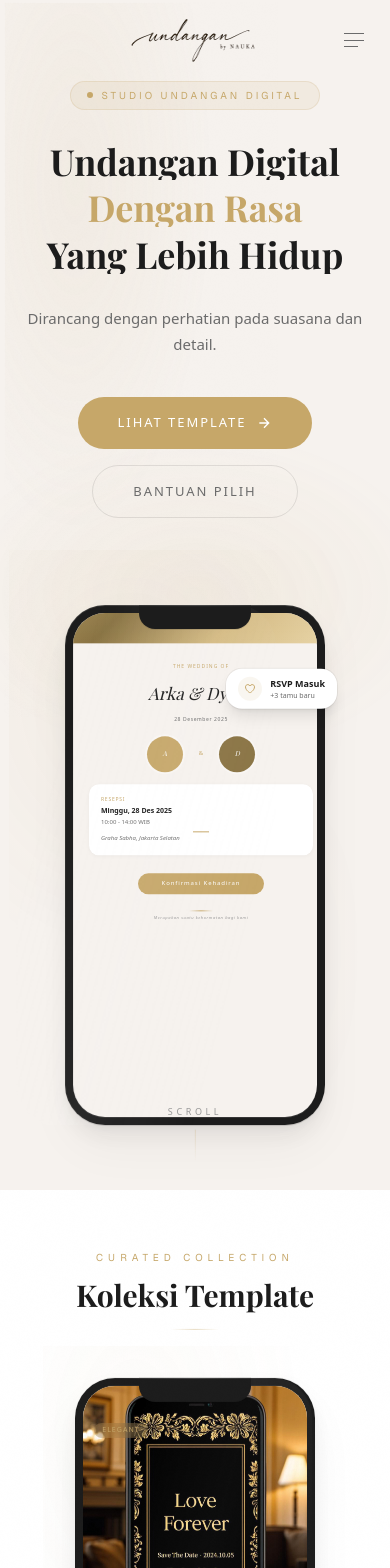
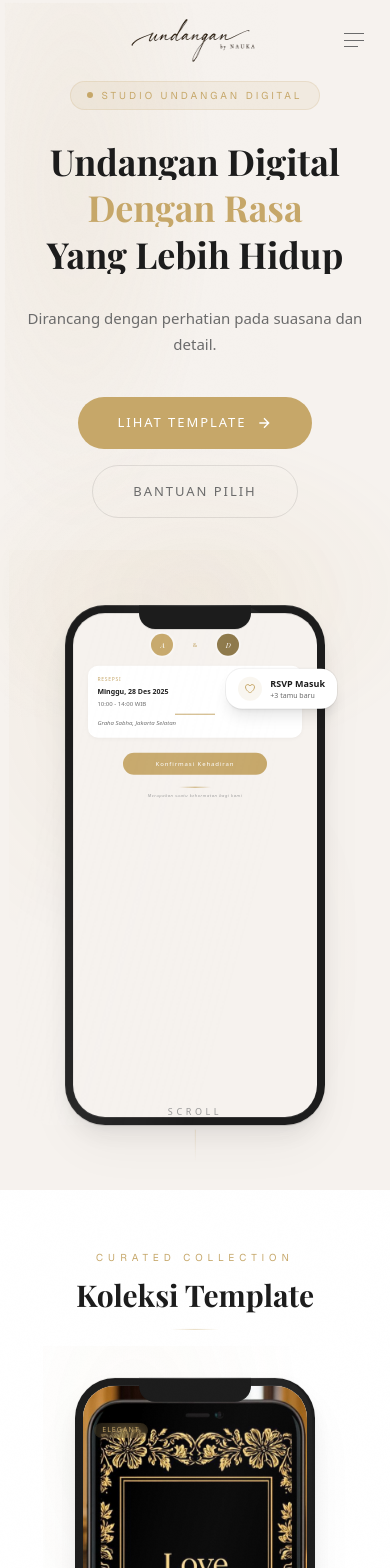
Before and after one commit to anisafitriaalprianti/undangannauka, a Next.js app: page / in a window 390 px wide. Shown: the top 1568 px of the page. Built offline with nearby package versions, Linux system fonts and the light colour scheme.

Commit message:
fix: remove scaling container approach, use clamp/percent for responsive phone screens

```diff
--- a/src/components/sections/Hero.tsx
+++ b/src/components/sections/Hero.tsx
@@ -221,33 +221,20 @@ export default function Hero() {
                   style={{ backgroundColor: '#1C1C1C' }}
                 />
 
-                {/* Screen — uses scaling container so content always fits proportionally */}
+                {/* Screen */}
                 <div
                   className="relative w-full h-full rounded-[2rem] overflow-hidden"
                   style={{ backgroundColor: '#F6F2EE' }}
                 >
-                  <div className="absolute inset-0">
+                  {/* Mini invitation content — scrolling */}
                   <div
-                      className="w-[256px] origin-top-left animate-[phoneScroll_8s_ease-in-out_infinite]"
-                      style={{ animationDuration: '10s', transform: 'scale(var(--phone-scale, 1))' }}
-                      ref={(el) => {
-                        if (!el) return;
-                        const parent = el.parentElement;
-                        if (!parent) return;
-                        const updateScale = () => {
-                          const pw = parent.clientWidth;
-                          el.style.setProperty('--phone-scale', `${pw / 256}`);
-                        };
-                        updateScale();
-                        const ro = new ResizeObserver(updateScale);
-                        ro.observe(parent);
-                        return () => ro.disconnect();
-                      }}
+                    className="animate-[phoneScroll_8s_ease-in-out_infinite]"
+                    style={{ animationDuration: '10s' }}
                   >
                     {/* Hero photo area — emotional */}
                     <div
                       className="w-full relative overflow-hidden"
-                        style={{ height: '140px', background: 'linear-gradient(135deg, #C6A769 0%, #8A7444 40%, #D4BA82 70%, #E8D5A8 100%)' }}
+                      style={{ height: '35%', background: 'linear-gradient(135deg, #C6A769 0%, #8A7444 40%, #D4BA82 70%, #E8D5A8 100%)' }}
                     >
                       {/* Warm light leak from top */}
                       <div
@@ -259,7 +246,7 @@ export default function Hero() {
                       />
                       {/* Bismillah / opening */}
                       <div className="absolute inset-0 flex flex-col items-center justify-center">
-                          <span style={{ fontSize: '5px', letterSpacing: '0.3em', color: 'rgba(255,255,255,0.5)', textTransform: 'uppercase' as const }}>
+                        <span className="text-white/50" style={{ fontSize: 'clamp(3px, 1.8vw, 5px)', letterSpacing: '0.3em' }}>
                           بِسْمِ اللَّهِ الرَّحْمَنِ الرَّحِيمِ
                         </span>
                       </div>
@@ -267,52 +254,49 @@ export default function Hero() {
                     </div>
 
                     {/* Greeting */}
-                      <div className="px-5 pt-5 text-center">
-                        <p style={{ fontSize: '5px', letterSpacing: '0.2em', color: '#C6A769', textTransform: 'uppercase' as const }}>
+                    <div className="px-[8%] pt-[6%] text-center">
+                      <p className="text-[#C6A769]" style={{ fontSize: 'clamp(3px, 1.8vw, 5px)', letterSpacing: '0.2em', textTransform: 'uppercase' }}>
                         The Wedding Of
                       </p>
-                        <div className="mt-2 mb-1 mx-auto" style={{ width: '20px', height: '0.5px', background: 'linear-gradient(to right, transparent, #C6A769, transparent)' }} />
-                        <p style={{ fontSize: '17px', fontFamily: 'var(--font-playfair)', color: '#1C1C1C', fontStyle: 'italic', lineHeight: '1.2' }}>
+                      <div className="my-[2%] mx-auto" style={{ width: '12%', height: '1px', background: 'linear-gradient(to right, transparent, #C6A769, transparent)' }} />
+                      <p style={{ fontSize: 'clamp(10px, 6vw, 17px)', fontFamily: 'var(--font-playfair)', color: '#1C1C1C', fontStyle: 'italic', lineHeight: '1.2' }}>
                         Arka & Dyana
                       </p>
-                        <div className="mt-1 mb-2 mx-auto" style={{ width: '20px', height: '0.5px', background: 'linear-gradient(to right, transparent, #C6A769, transparent)' }} />
-                        <p style={{ fontSize: '5px', color: '#6B6B6B', letterSpacing: '0.12em' }}>
+                      <div className="my-[2%] mx-auto" style={{ width: '12%', height: '1px', background: 'linear-gradient(to right, transparent, #C6A769, transparent)' }} />
+                      <p className="text-[#6B6B6B]" style={{ fontSize: 'clamp(3px, 1.8vw, 5px)', letterSpacing: '0.12em' }}>
                         28 Desember 2025
                       </p>
                     </div>
 
                     {/* Couple avatars */}
-                      <div className="flex items-center justify-center gap-4 py-3">
-                        <div className="w-9 h-9 rounded-full flex items-center justify-center text-white ring-2 ring-white/30" style={{ fontSize: '7px', fontFamily: 'var(--font-playfair)', fontStyle: 'italic', backgroundColor: '#C6A769' }}>A</div>
-                        <div className="flex flex-col items-center">
-                          <span style={{ fontSize: '6px', color: '#C6A769' }}>&amp;</span>
-                        </div>
-                        <div className="w-9 h-9 rounded-full flex items-center justify-center text-white ring-2 ring-white/30" style={{ fontSize: '7px', fontFamily: 'var(--font-playfair)', fontStyle: 'italic', backgroundColor: '#8A7444' }}>D</div>
+                    <div className="flex items-center justify-center gap-[8%] py-[4%]">
+                      <div className="rounded-full flex items-center justify-center text-white ring-2 ring-white/30" style={{ width: 'clamp(16px, 10vw, 22px)', height: 'clamp(16px, 10vw, 22px)', fontSize: 'clamp(4px, 2.5vw, 7px)', fontFamily: 'var(--font-playfair)', fontStyle: 'italic', backgroundColor: '#C6A769' }}>A</div>
+                      <span className="text-[#C6A769]" style={{ fontSize: 'clamp(4px, 2vw, 6px)' }}>&amp;</span>
+                      <div className="rounded-full flex items-center justify-center text-white ring-2 ring-white/30" style={{ width: 'clamp(16px, 10vw, 22px)', height: 'clamp(16px, 10vw, 22px)', fontSize: 'clamp(4px, 2.5vw, 7px)', fontFamily: 'var(--font-playfair)', fontStyle: 'italic', backgroundColor: '#8A7444' }}>D</div>
                     </div>
 
                     {/* Event card */}
-                      <div className="mx-4 p-3 rounded-lg" style={{ backgroundColor: 'white', boxShadow: '0 1px 4px rgba(28,28,28,0.04)' }}>
-                        <p style={{ fontSize: '5px', color: '#C6A769', letterSpacing: '0.15em', textTransform: 'uppercase' as const, marginBottom: '3px' }}>Resepsi</p>
-                        <p style={{ fontSize: '7px', color: '#1C1C1C', fontWeight: 600, marginBottom: '1px' }}>Minggu, 28 Des 2025</p>
-                        <p style={{ fontSize: '6px', color: '#6B6B6B' }}>10:00 - 14:00 WIB</p>
-                        <div style={{ width: '16px', height: '0.5px', background: '#C6A769', margin: '4px auto 0' }} />
-                        <p style={{ fontSize: '6px', color: '#6B6B6B', marginTop: '3px', fontStyle: 'italic' }}>Graha Sabha, Jakarta Selatan</p>
+                    <div className="mx-[6%] p-[4%] rounded-lg" style={{ backgroundColor: 'white', boxShadow: '0 1px 4px rgba(28,28,28,0.04)' }}>
+                      <p className="text-[#C6A769]" style={{ fontSize: 'clamp(3px, 1.6vw, 5px)', letterSpacing: '0.15em', textTransform: 'uppercase', marginBottom: '2%' }}>Resepsi</p>
+                      <p style={{ fontSize: 'clamp(4px, 2.5vw, 7px)', color: '#1C1C1C', fontWeight: 600, marginBottom: '1%' }}>Minggu, 28 Des 2025</p>
+                      <p className="text-[#6B6B6B]" style={{ fontSize: 'clamp(3px, 2vw, 6px)' }}>10:00 - 14:00 WIB</p>
+                      <div className="mx-auto mt-[3%]" style={{ width: '20%', height: '1px', background: '#C6A769' }} />
+                      <p className="text-[#6B6B6B]" style={{ fontSize: 'clamp(3px, 2vw, 6px)', marginTop: '2%', fontStyle: 'italic' }}>Graha Sabha, Jakarta Selatan</p>
                     </div>
 
                     {/* RSVP button */}
-                      <div className="px-4 pt-3 pb-4 text-center">
-                        <div className="inline-block px-6 py-1.5 rounded-full text-white" style={{ fontSize: '6px', letterSpacing: '0.15em', backgroundColor: '#C6A769' }}>Konfirmasi Kehadiran</div>
+                    <div className="px-[6%] pt-[4%] pb-[5%] text-center">
+                      <div className="inline-block px-[15%] py-[3%] rounded-full text-white" style={{ fontSize: 'clamp(3px, 2vw, 6px)', letterSpacing: '0.15em', backgroundColor: '#C6A769' }}>Konfirmasi Kehadiran</div>
                     </div>
 
                     {/* Warm closing line */}
-                      <div className="px-4 pb-6 text-center">
-                        <div className="mx-auto mb-1" style={{ width: '24px', height: '0.5px', background: 'linear-gradient(to right, transparent, #C6A769, transparent)' }} />
-                        <p style={{ fontSize: '4px', color: '#999', letterSpacing: '0.15em', fontStyle: 'italic' }}>Merupakan suatu kehormatan bagi kami</p>
+                    <div className="px-[6%] pb-[8%] text-center">
+                      <div className="mx-auto mb-[2%]" style={{ width: '15%', height: '1px', background: 'linear-gradient(to right, transparent, #C6A769, transparent)' }} />
+                      <p className="text-[#999]" style={{ fontSize: 'clamp(2px, 1.4vw, 4px)', letterSpacing: '0.15em', fontStyle: 'italic' }}>Merupakan suatu kehormatan bagi kami</p>
                     </div>
 
                     {/* Extra space for scroll */}
-                      <div style={{ height: '60px' }} />
-                    </div>
+                    <div style={{ height: '30%' }} />
                   </div>
                 </div>
               </div>
--- a/src/components/sections/HotTemplate.tsx
+++ b/src/components/sections/HotTemplate.tsx
@@ -130,35 +130,16 @@ export default function HotTemplate() {
                 {/* Notch */}
                 <div className="absolute top-0 left-1/2 -translate-x-1/2 w-28 h-6 rounded-b-2xl z-20" style={{ backgroundColor: '#1C1C1C' }} />
 
-                {/* Screen — responsive scaling */}
+                {/* Screen */}
                 <div className="relative w-full h-full rounded-[2rem] overflow-hidden bg-[#F6F2EE]">
                   <div className="absolute inset-0 bg-[#F0EBE5] animate-pulse" />
-                  <div className="absolute inset-0">
-                    <div
-                      className="w-[256px] origin-top-left"
-                      ref={(el) => {
-                        if (!el) return;
-                        const parent = el.parentElement;
-                        if (!parent) return;
-                        const updateScale = () => {
-                          const pw = parent.clientWidth;
-                          el.style.transform = `scale(${pw / 256})`;
-                        };
-                        updateScale();
-                        const ro = new ResizeObserver(updateScale);
-                        ro.observe(parent);
-                        return () => ro.disconnect();
-                      }}
-                    >
                   <Image
                     src={featured.image}
                     alt={featured.name}
-                        width={256}
-                        height={512}
-                        className="w-full object-cover object-top transition-transform duration-700 ease-out group-hover:scale-[1.03]"
+                    fill
+                    className="object-cover object-top transition-transform duration-700 ease-out group-hover:scale-[1.03]"
+                    sizes="(max-width: 640px) 240px, (max-width: 1024px) 280px, 300px"
                   />
-                    </div>
-                  </div>
                   {/* Lighting on hover */}
                   <div className="absolute inset-0 opacity-0 group-hover:opacity-100 transition-opacity duration-700 pointer-events-none z-10">
                     <div
@@ -220,35 +201,16 @@ export default function HotTemplate() {
                   {/* Notch */}
                   <div className="absolute top-0 left-1/2 -translate-x-1/2 w-20 h-5 rounded-b-xl z-20" style={{ backgroundColor: '#1C1C1C' }} />
 
-                  {/* Screen — responsive scaling */}
+                  {/* Screen */}
                   <div className="relative w-full h-full rounded-[1.5rem] overflow-hidden bg-[#F6F2EE]">
                     <div className="absolute inset-0 bg-[#F0EBE5] animate-pulse" />
-                    <div className="absolute inset-0">
-                      <div
-                        className="w-[160px] origin-top-left"
-                        ref={(el) => {
-                          if (!el) return;
-                          const parent = el.parentElement;
-                          if (!parent) return;
-                          const updateScale = () => {
-                            const pw = parent.clientWidth;
-                            el.style.transform = `scale(${pw / 160})`;
-                          };
-                          updateScale();
-                          const ro = new ResizeObserver(updateScale);
-                          ro.observe(parent);
-                          return () => ro.disconnect();
-                        }}
-                      >
                     <Image
                       src={template.image}
                       alt={template.name}
-                          width={160}
-                          height={320}
-                          className="w-full object-cover object-top transition-transform duration-700 ease-out group-hover:scale-105"
+                      fill
+                      className="object-cover object-top transition-transform duration-700 ease-out group-hover:scale-105"
+                      sizes="(max-width: 640px) 160px, 180px"
                     />
-                      </div>
-                    </div>
                     {/* Hover lighting */}
                     <div className="absolute inset-0 opacity-0 group-hover:opacity-100 transition-opacity duration-700 pointer-events-none z-10">
                       <div
```
Lines whose indentation alone changed are shown as unchanged.
